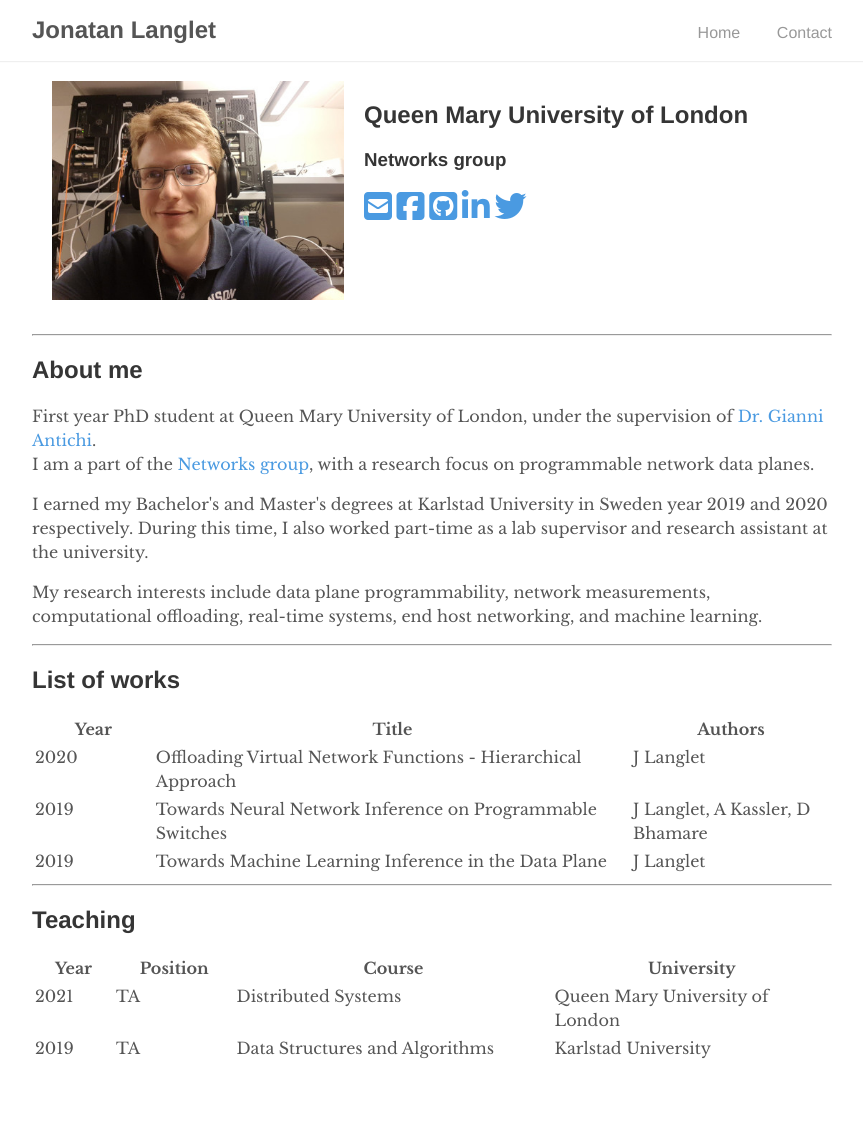
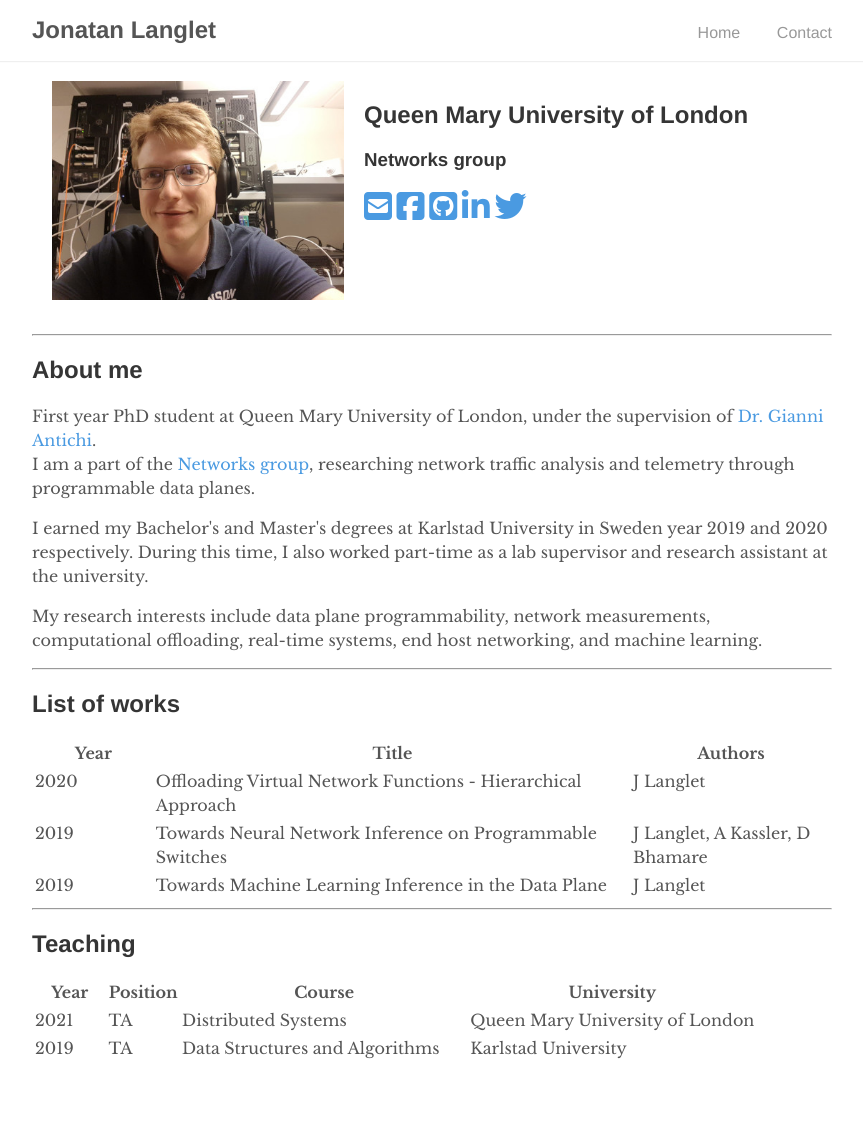
Before and after one commit to jonlanglet/jonlanglet.github.io, a Jekyll site: the page built from index.md, in a window 1280 px wide. Shown: the whole page, without its empty margins (208-1071 px from the left). Built offline with Jekyll 4.4.1, drawn with Linux system fonts in a browser that asks for light colours; nearby versions of some CDN libraries.

Commit message:
Update about me

```diff
--- a/_includes/about.html
+++ b/_includes/about.html
@@ -2,7 +2,7 @@
 <p>
 First year PhD student at Queen Mary University of London, under the supervision of <a href="https://gianniantichi.github.io/">Dr. Gianni Antichi</a>.
 <br>
-I am a part of the <a href="http://www.eecs.qmul.ac.uk/research/research-groups/networks-research-group/">Networks group</a>, with a research focus on programmable network data planes.
+I am a part of the <a href="http://www.eecs.qmul.ac.uk/research/research-groups/networks-research-group/">Networks group</a>, researching network traffic analysis and telemetry through programmable data planes.
 </p>
 <p>
 I earned my Bachelor's and Master's degrees at Karlstad University in Sweden year 2019 and 2020 respectively.
--- a/_includes/teaching.html
+++ b/_includes/teaching.html
@@ -4,9 +4,9 @@
 <table>
 	<colgroup>
 		<col width="10%" />
-		<col width="15%" />
+		<col width="10%" />
 		<col width="40%" />
-		<col width="35%" />
+		<col width="40%" />
 	</colgroup>
 	<thead>
 		<tr class="header">
```
